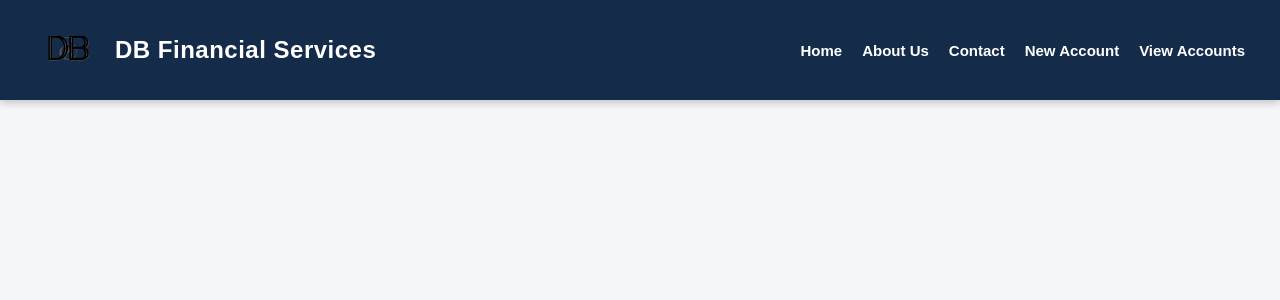
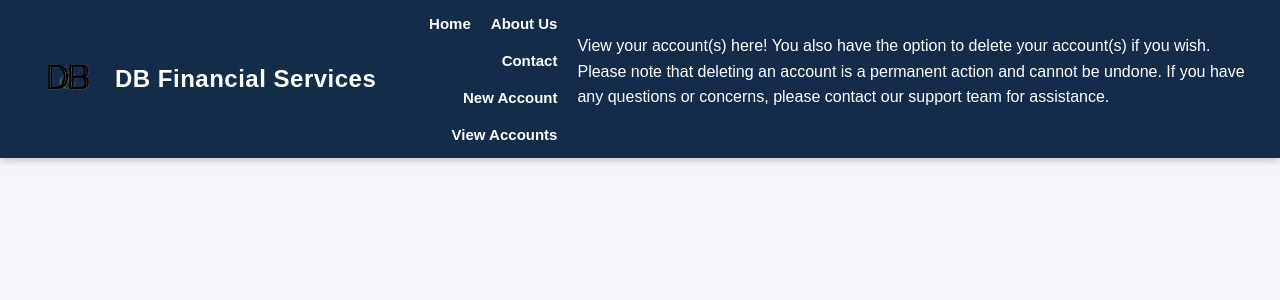
Before and after one commit to Imperfect-Key478/INFR-3120-Final-Project---Darius-and-Benjamin, a Node server app: page /viewaccount in a window 1280 px wide. Shown: the top 300 px of the page. Run offline with Node 20, Linux system fonts and the light colour scheme.

Commit message:
Text added

```diff
--- a/views/viewaccount.ejs
+++ b/views/viewaccount.ejs
@@ -22,4 +22,10 @@
         <a href="/newaccount">New Account</a>
         <a href="/viewaccount">View Accounts</a>
     </nav>
+    <p>
+        View your account(s) here! You also have the option to delete your account(s) if
+        you wish. Please note that deleting an account is a permanent action and cannot be
+        undone. If you have any questions or concerns, please contact our support team for
+        assistance.
+    </p>
   </header>
```
